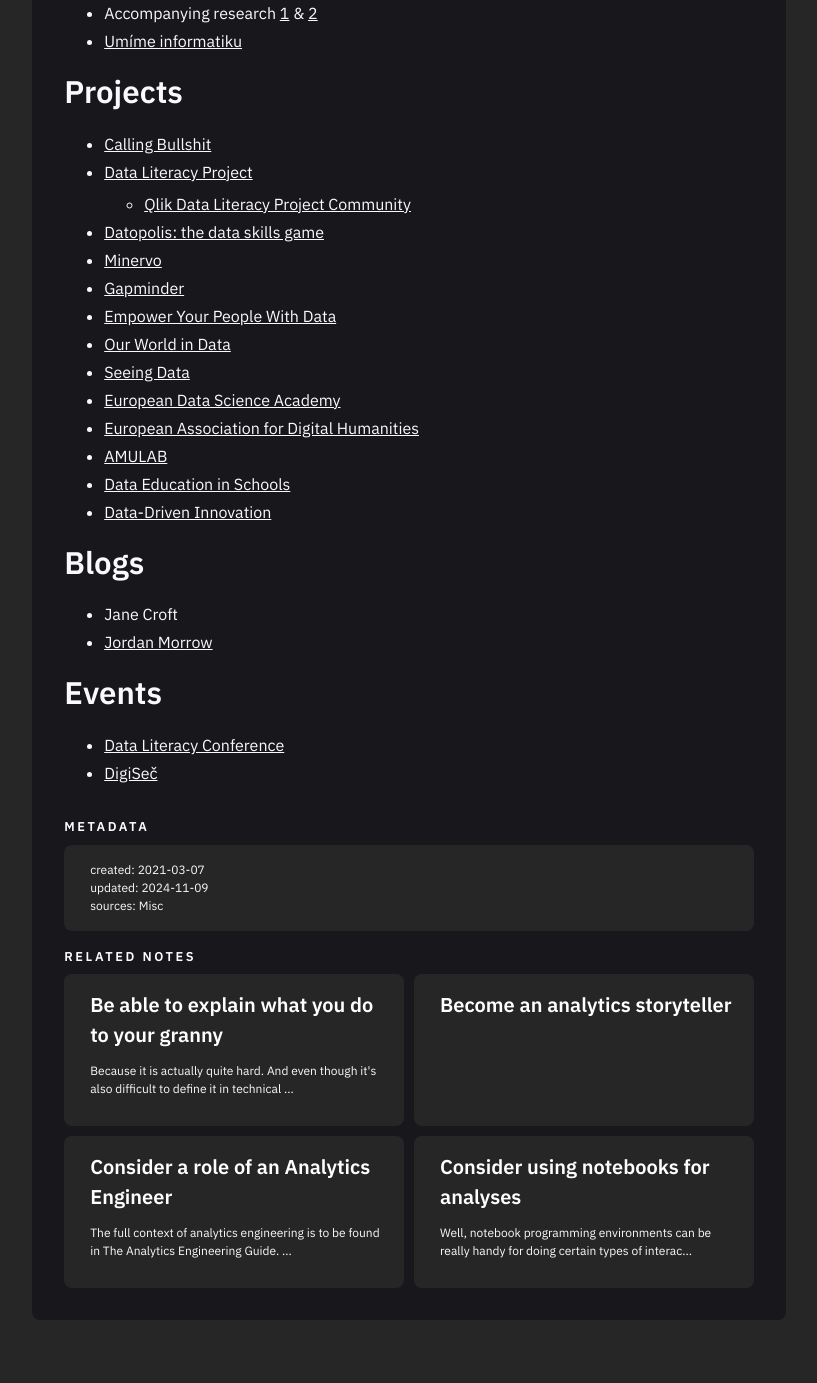
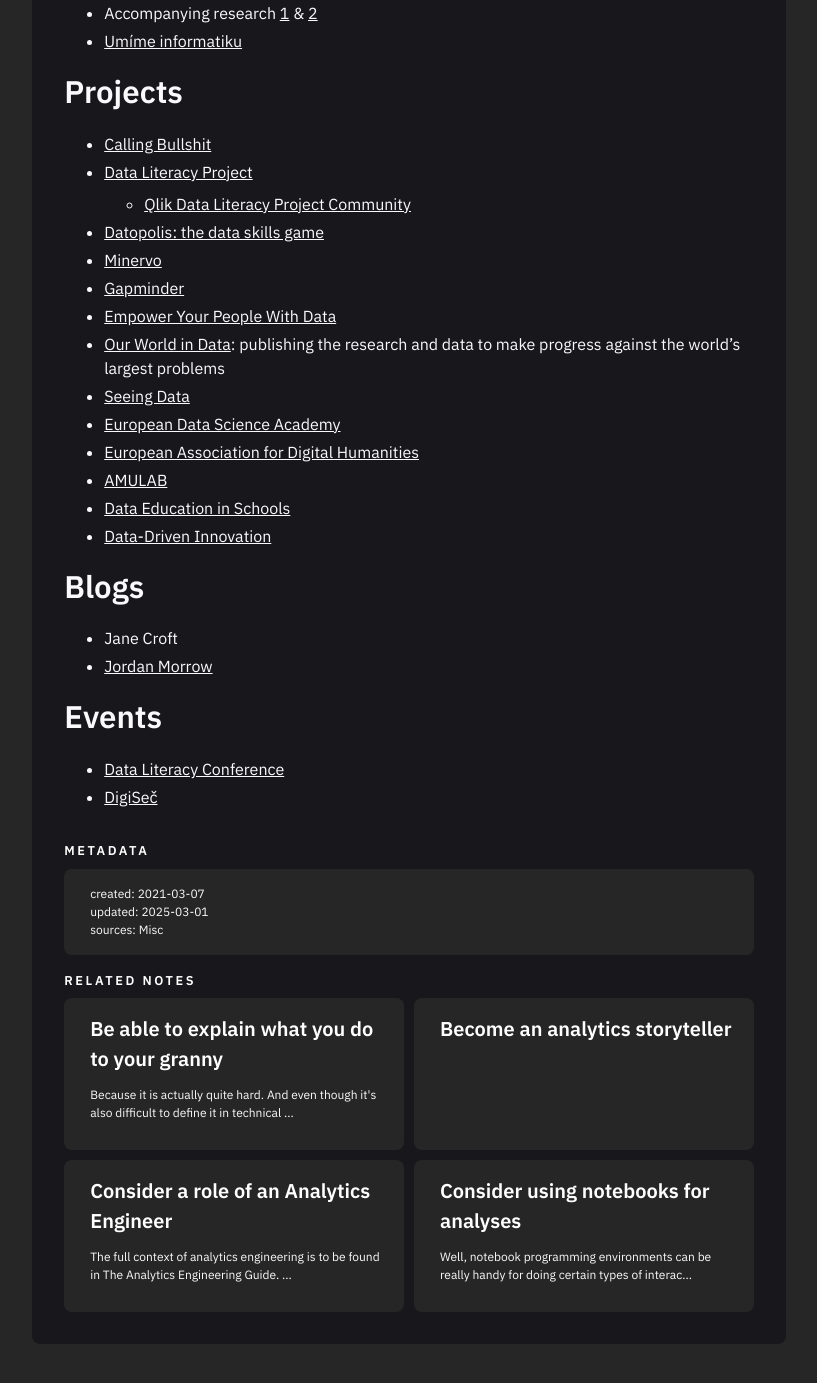
Before and after one commit to one-data-cookie/one-data-cookie.github.io, a Jekyll site: the page built from _notes/data-literacy/Learn about data literacy.md, in a window 1280 px wide and 1400 px high, scrolled down 1643 px. Shown: the top 1383 px of the window, without its empty margins (231-1048 px from the left). Built offline with Jekyll 4.4.1, drawn with Linux system fonts in a browser that asks for light colours.

Commit message:
Sync notes and files as of 2025-03-01 19:00:09 UTC

```diff
--- a/_notes/data-literacy/Learn about data literacy.md
+++ b/_notes/data-literacy/Learn about data literacy.md
@@ -5,7 +5,7 @@
 tags: [idea]
 season: summer
 created: 2021-03-07
-updated: 2024-11-09
+updated: 2025-03-01
 sources: Misc
 ---
 
@@ -66,7 +66,7 @@
 - [Minervo](https://www.minervo.cz/)
 - [Gapminder](https://www.gapminder.org/)
 - [Empower Your People With Data](https://www.gobeyondthedata.com/)
-- [Our World in Data](https://ourworldindata.org/)
+- [Our World in Data](https://ourworldindata.org/): publishing the research and data to make progress against the world’s largest problems
 - [Seeing Data](http://seeingdata.org/)
 - [European Data Science Academy](http://edsa-project.eu/news/)
 - [European Association for Digital Humanities](https://eadh.org/projects)
```
